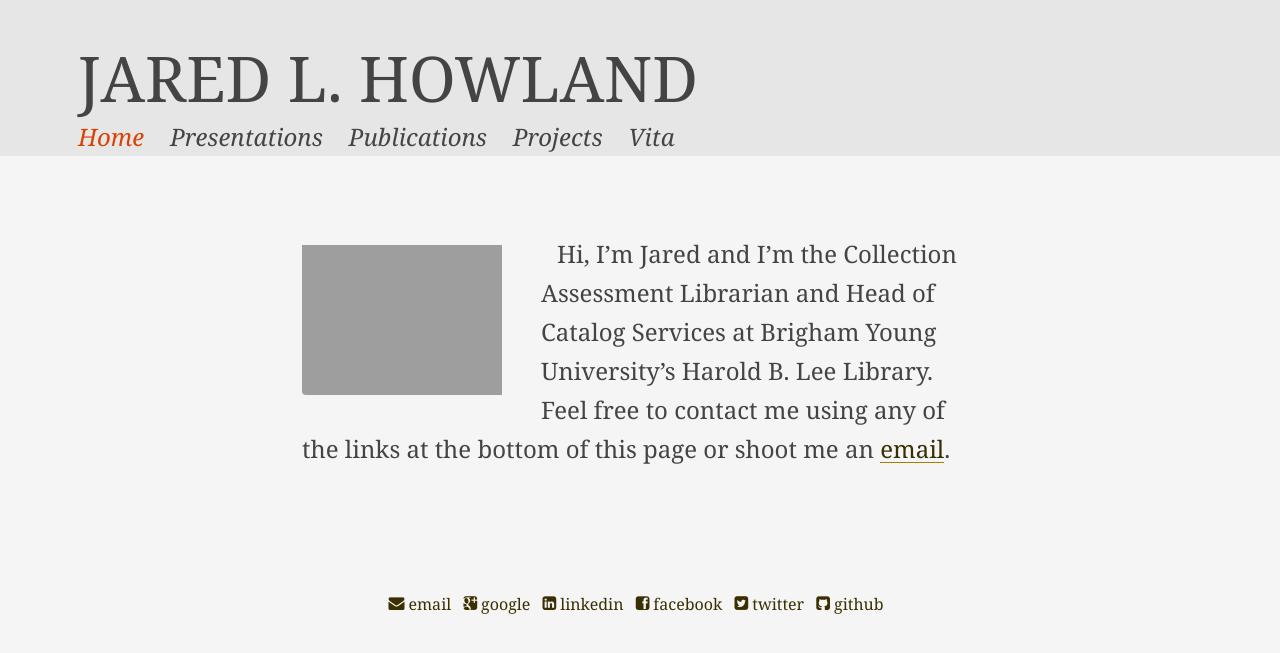
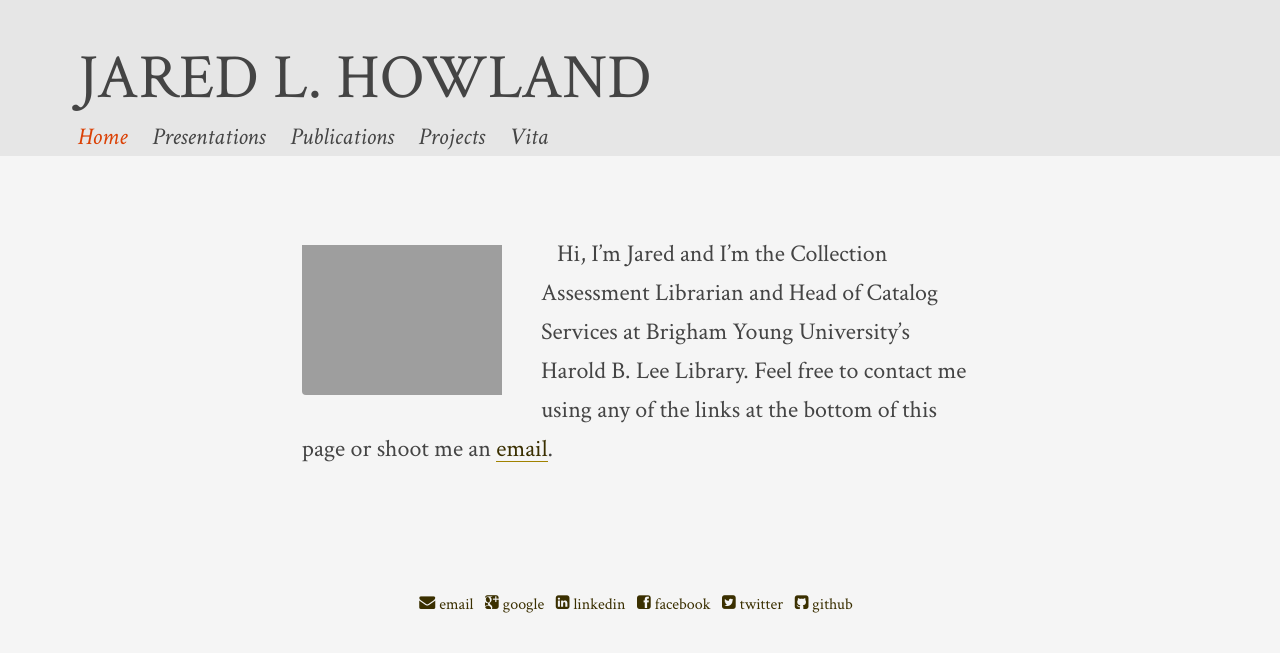
Before and after one commit to jaredhowland/jaredhowland.github.io, a Jekyll site: the page built from content/index.md, in a window 1280 px wide. Shown: the top 653 px of the page. Built offline with Jekyll 4.4.1, drawn with Linux system fonts in a browser that asks for light colours; Markdown is read by kramdown in place of the engine named in the settings; a script that is not in the unit is left out.

Commit message:
[ADD] New font

```diff
--- a/_config.yaml
+++ b/_config.yaml
@@ -18,7 +18,6 @@ description: "'This is the personal website of Jared Howland, librarian at Brigh
 url: "http://www.jaredhowland.com"
 ga-tracking-code: "UA-15180577-1"
 ga-domain-name: "jaredhowland.com"
-typekit-id: "bhp5uou"
 
 defaults:
   - scope:
--- a/_includes/head.html
+++ b/_includes/head.html
@@ -7,6 +7,7 @@
   <meta name="description" content="{% if page.description %}{{ page.description }}{% else %}{{ site.description}}{% endif %}">
   <meta name="author" content="{% if page.author %}{{ page.author }}{% else %}{{ site.author}}{% endif %}">
   <meta name="viewport" content="width=device-width, initial-scale=1.0">
+  <link href='http://fonts.googleapis.com/css?family=Crimson+Text:400,400italic,700' rel='stylesheet' type='text/css'>
   <link rel="stylesheet" type="text/css" href="{{ site.url }}/assets/css/styles.min.css" media="screen">
   <!-- HTML5 shim, for IE6-8 support of HTML5 elements -->
   <!--[if lt IE 9]>
--- a/assets/css/styles.min.scss
+++ b/assets/css/styles.min.scss
@@ -2,15 +2,15 @@
 ---
 // Fonts
 // -------------------------
-$body-font:    "minion-pro", "Minion Pro", "Hoefler Text", Georgia, serif;
+$body-font:    "Crimson Text", "Minion Pro", "Hoefler Text", Georgia, serif;
 $heading-font: $body-font;
 
 // Colors
 // -------------------------
-$brown:      rgb(58, 47, 0);
-$orange:     rgb(219, 65, 5);
-$light-gray: rgb(230, 230, 230);
-$red:        #c00;
+$brown:      #3A2F00;
+$orange:     #DB4105;
+$light-gray: #E6E6E6;
+$red:        #C00C00;
 
 $body-color:       #444444;
 $body-color-muted: #CCCCCC;
@@ -42,6 +42,10 @@ $link-underline-offset: 2px;
 
 // Custom styles
 // -------------------------
+body {
+  -webkit-font-smoothing: antialiased;
+}
+
 img {
   max-width: 90%;
   height: auto;
@@ -70,8 +74,8 @@ table {
   tbody {
     tr {
       border: {
-        top: 1px solid rgb(204, 204, 204);
-        bottom: 1px solid rgb(204, 204, 204);
+        top: 1px solid #CCCCCC;
+        bottom: 1px solid #CCCCCC;
       };
     }
   }
```
